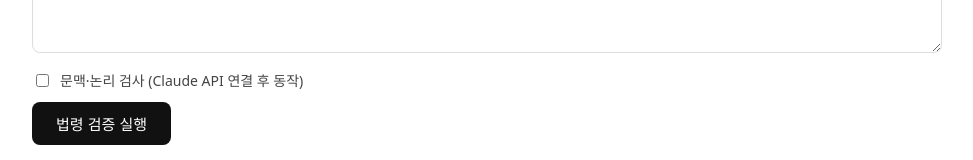
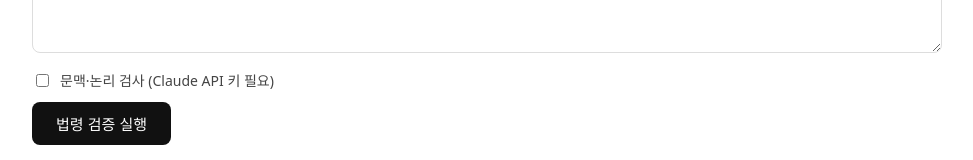
Before and after one commit to chaemin345/grok-ai, a Next.js app: page / in a window 1280 px wide. Shown: the part 316-476 px from the top of the page, without its empty margins (168-1141 px from the left). Built offline with nearby package versions, Linux system fonts and the light colour scheme.

Commit message:
ui: update context-check label (now fully implemented)

```diff
--- a/app/page.tsx
+++ b/app/page.tsx
@@ -70,7 +70,7 @@ export default function Home() {
           checked={enableContext}
           onChange={(e) => setEnableContext(e.target.checked)}
         />
-        문맥·논리 검사 (Claude API 연결 후 동작)
+        문맥·논리 검사 (Claude API 키 필요)
       </label>
 
       <button
```
